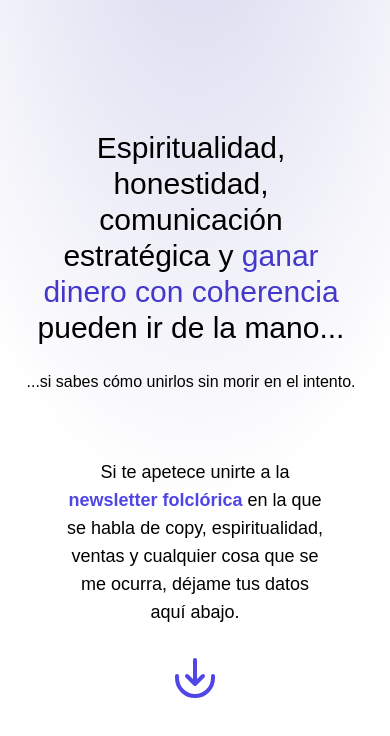
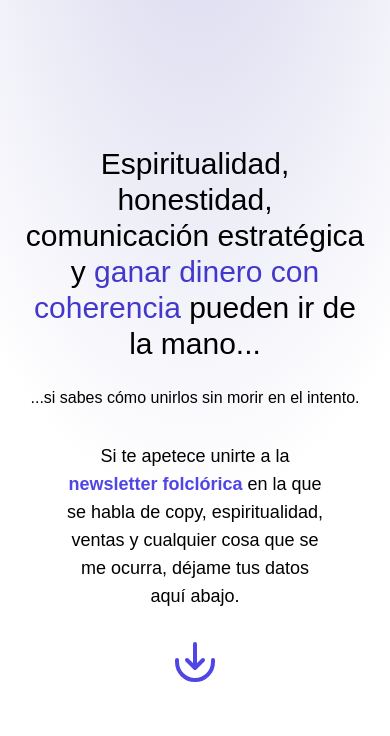
Before and after one commit to verlandev/copy-hierbas, an Astro site: page / in a window 390 px wide. Built offline with nearby package versions, Linux system fonts and the light colour scheme; Astro itself is replaced by a stand-in of ours.

Commit message:
💄 Ajuste en márgenes

```diff
--- a/src/pages/index.astro
+++ b/src/pages/index.astro
@@ -4,6 +4,6 @@ import Hero from '../sections/Hero.astro';
 ---
 
 <Layout title='Copy Hierbas'>
-  <Hero /
+  <Hero />
 
 </Layout>
--- a/src/sections/Hero.astro
+++ b/src/sections/Hero.astro
@@ -5,7 +5,7 @@ import ArrowDown from '../../src/icons/arrow-down.svg';
   <!-- <p class="mb-50 text-blue-400 sm:text-blue-400 md:text-red-500 xl:text-green-700">HOla mundo</p> -->
   <div class="flex flex-col items-center gap-6 max-w-screen-xl mb-10 lg:mb-15 2xl:mb-40">
     <div class="flex flex-col lg:flex-row lg:w-4/5 2xl:w-3/4 gap-6 text-wrap ">
-      <div class="flex flex-col justify-center gap-6 w-full lg:w-2/3 pr-2 opacity-0 animate-fade-in-left">
+      <div class="flex flex-col justify-center gap-6 w-full lg:w-2/3 lg:pr-6 opacity-0 animate-fade-in-left">
         <h1 class="text-3xl lg:text-4xl text-center lg:text-left">Espiritualidad, honestidad, comunicación estratégica y <span class="font-medium text-indigo-700 ">ganar dinero con coherencia</span> pueden ir de la mano...</h1>
         <span class="font-medium lg:text-xl text-center lg:text-right">...si sabes cómo unirlos sin morir en el intento.</span>
       </div>
@@ -22,7 +22,7 @@ import ArrowDown from '../../src/icons/arrow-down.svg';
         > -->
       </div>
     </div>
-    <p class="pt-10 text-lg lg:text-2xl text-center w-3/4">Si te apetece unirte a la <span class="font-semibold text-indigo-600">newsletter folclórica</span> en la que se habla de copy, espiritualidad, ventas y cualquier cosa que se me ocurra, déjame tus datos aquí abajo.</p>
+    <p class="pt-2 lg:pt-10 2xl:pt-20 text-lg lg:text-2xl text-center w-3/4">Si te apetece unirte a la <span class="font-semibold text-indigo-600">newsletter folclórica</span> en la que se habla de copy, espiritualidad, ventas y cualquier cosa que se me ocurra, déjame tus datos aquí abajo.</p>
   </div>
   <ArrowDown class="size-12 animate-bounce" />
 </section>
```
